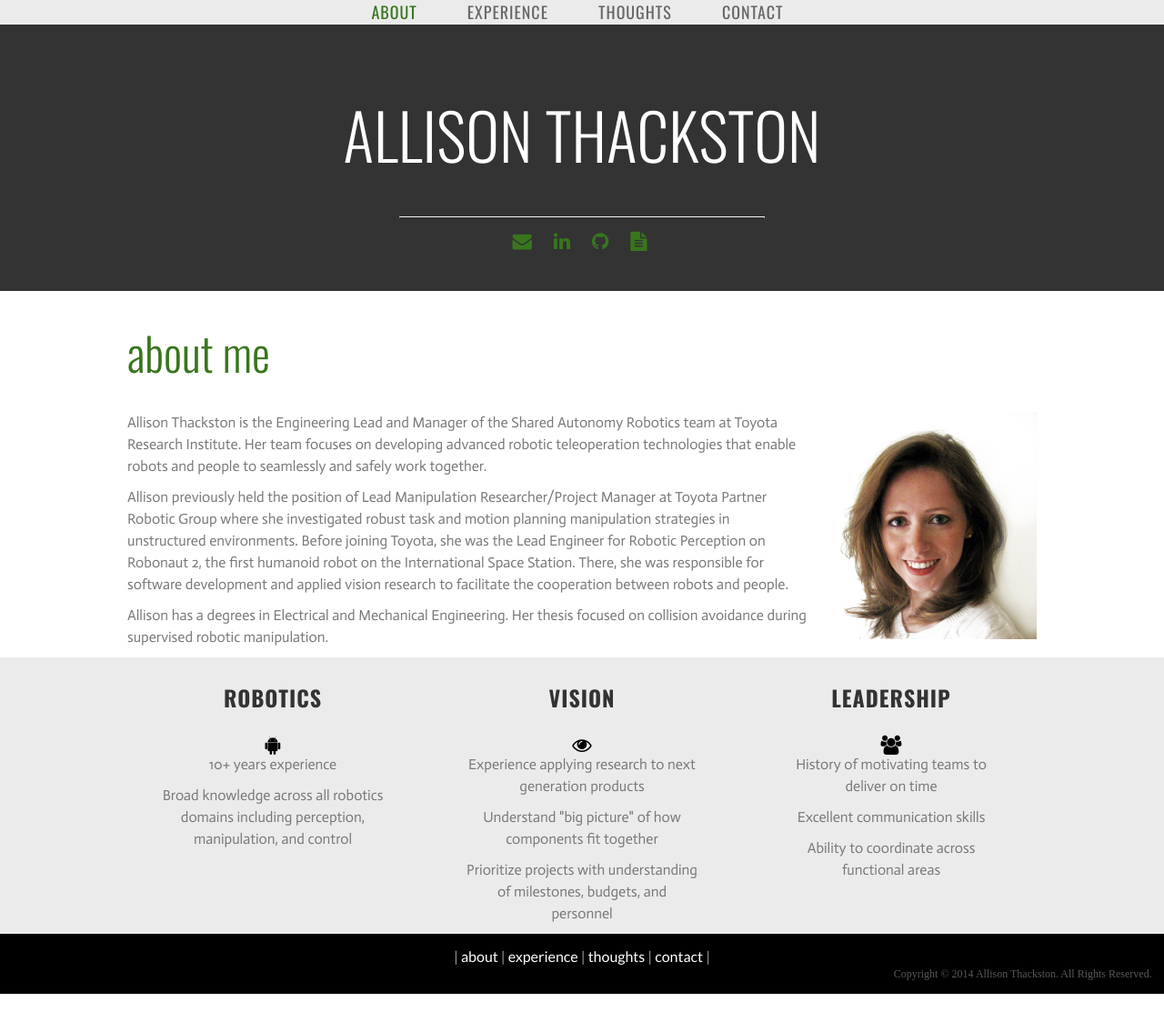
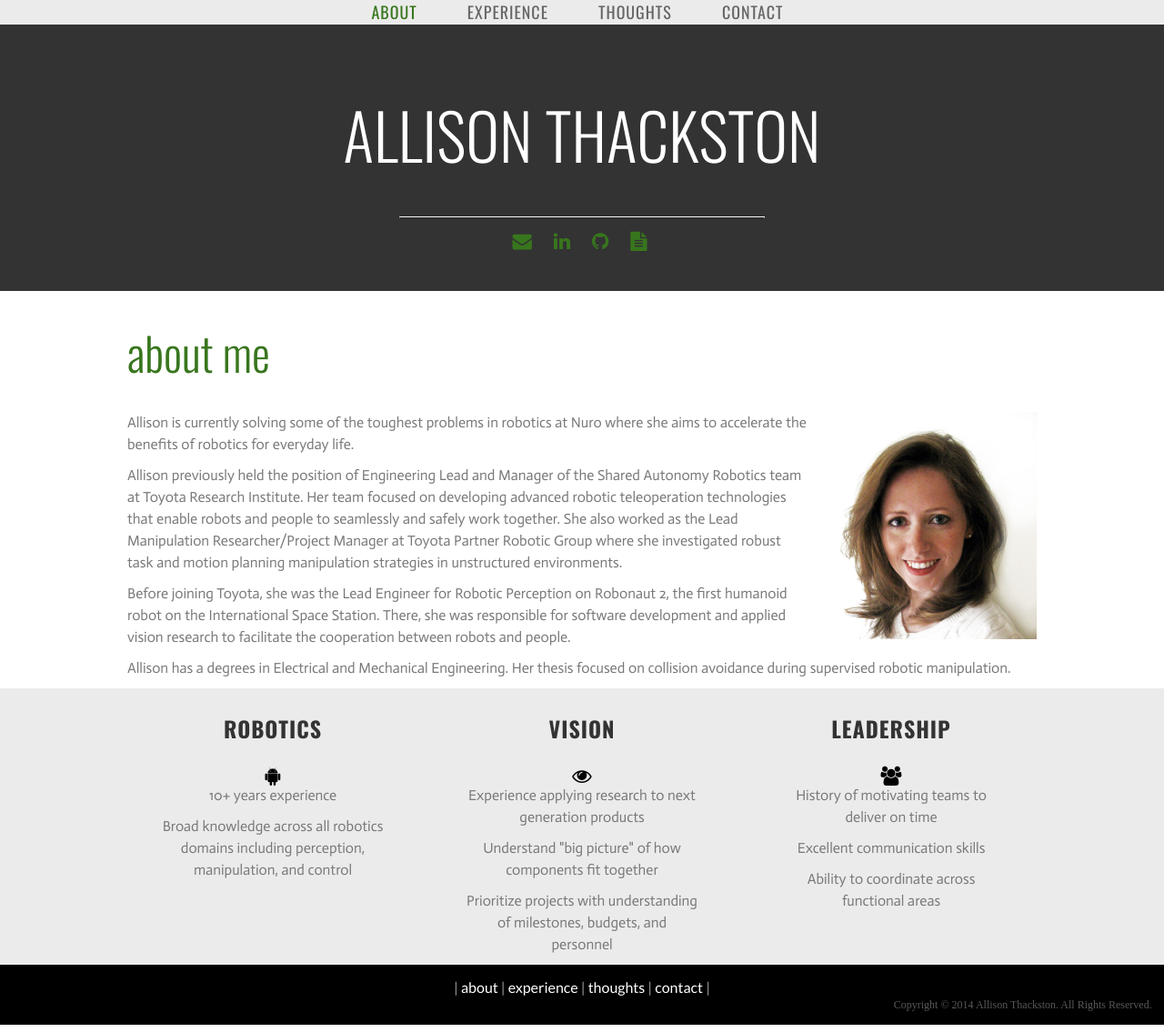
Before and after one commit to doytsujin/athackst.github.io, a Jekyll site: the page built from index.html, in a window 1280 px wide. Shown: the whole page at 91% size. Built offline with Jekyll 4.4.1, drawn with Linux system fonts in a browser that asks for light colours; before the commit the page ends 1101 px from its top, so only the background shows below that.

Commit message:
Updated summary

```diff
--- a/index.html
+++ b/index.html
@@ -7,14 +7,16 @@ title: About
   <h2>About Me</h2>
   <img src="/assets/img/IMG_2428-002_2.jpg" />
 
-  <p>Allison Thackston is the Engineering Lead and Manager of the Shared Autonomy Robotics team at Toyota Research
-    Institute. Her team focuses on developing advanced robotic teleoperation technologies that enable robots and
-    people to seamlessly and safely work together.</p>
-  <p>Allison previously held the position of Lead Manipulation Researcher/Project Manager at Toyota Partner Robotic
-    Group where she investigated robust task and motion planning manipulation strategies in unstructured
-    environments. Before joining Toyota, she was the Lead Engineer for Robotic Perception on Robonaut 2, the first
-    humanoid robot on the International Space Station. There, she was responsible for software development and
-    applied vision research to facilitate the cooperation between robots and people. </p>
+  <p>Allison is currently solving some of the toughest problems in robotics at Nuro where she aims to accelerate the benefits
+    of robotics for everyday life.</p>
+  <p>Allison previously held the position of Engineering Lead and Manager of the Shared Autonomy Robotics team at Toyota
+    Research Institute. Her team focused on developing advanced robotic teleoperation technologies that enable robots
+    and people to seamlessly and safely work together. She also worked as the Lead Manipulation Researcher/Project
+    Manager at Toyota Partner Robotic Group where she investigated robust task and motion planning manipulation
+    strategies in unstructured environments.</p>
+  <p>Before joining Toyota, she was the Lead Engineer for Robotic Perception on Robonaut 2, the first humanoid robot on
+    the International Space Station. There, she was responsible for software development and applied vision research to
+    facilitate the cooperation between robots and people. </p>
   <p>Allison has a degrees in Electrical and Mechanical Engineering. Her thesis focused on collision
     avoidance during supervised robotic manipulation. </p>
 </div>
```
